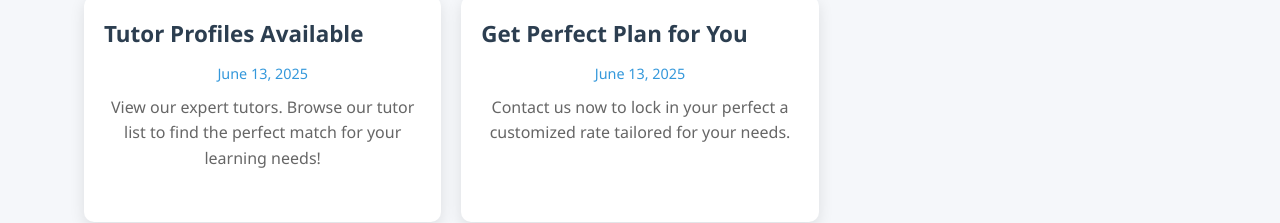
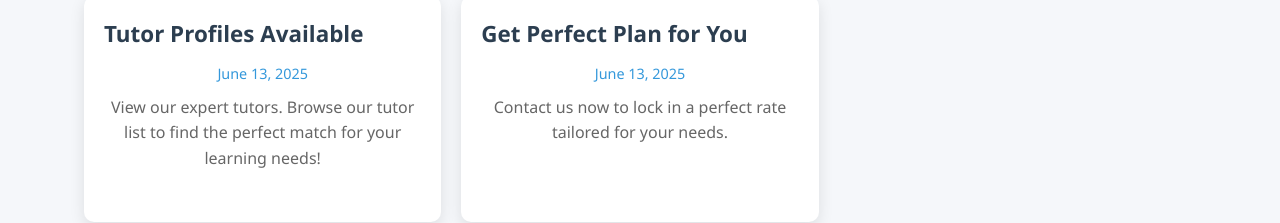
Before and after one commit to pitsophinnias/LearnHub, a website: page index.html in a window 1280 px wide. Shown: the part 366-589 px from the top of the page. Drawn offline with Linux system fonts and the light colour scheme.

Commit message:
Announcement fix

```diff
--- a/index.html
+++ b/index.html
@@ -42,7 +42,7 @@
                 <div class="announcement-card">
                     <h3>Get Perfect Plan for You</h3>
                     <p class="announcement-date">June 13, 2025</p>
-                    <p>Contact us now to lock in your perfect a customized rate tailored for your needs.</p>
+                    <p>Contact us now to lock in a perfect rate tailored for your needs.</p>
                 </div>
             </div>
         </div>
```
